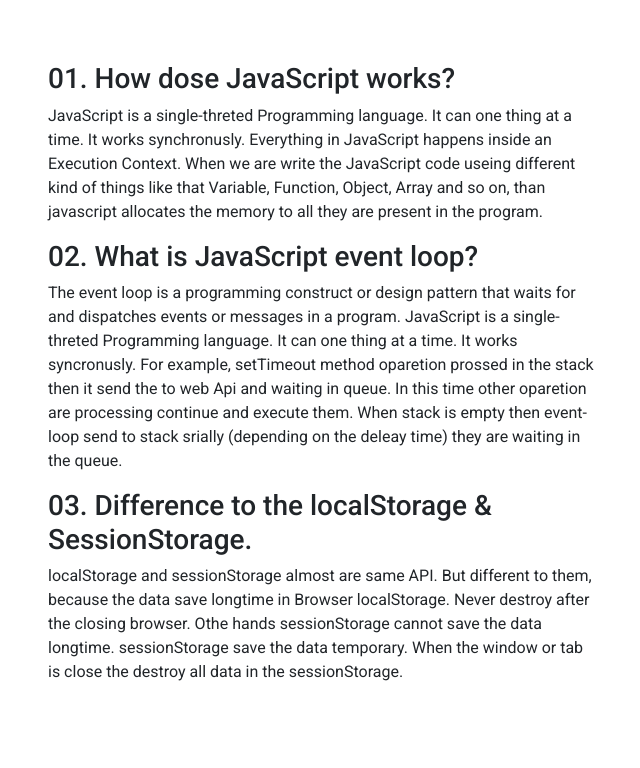
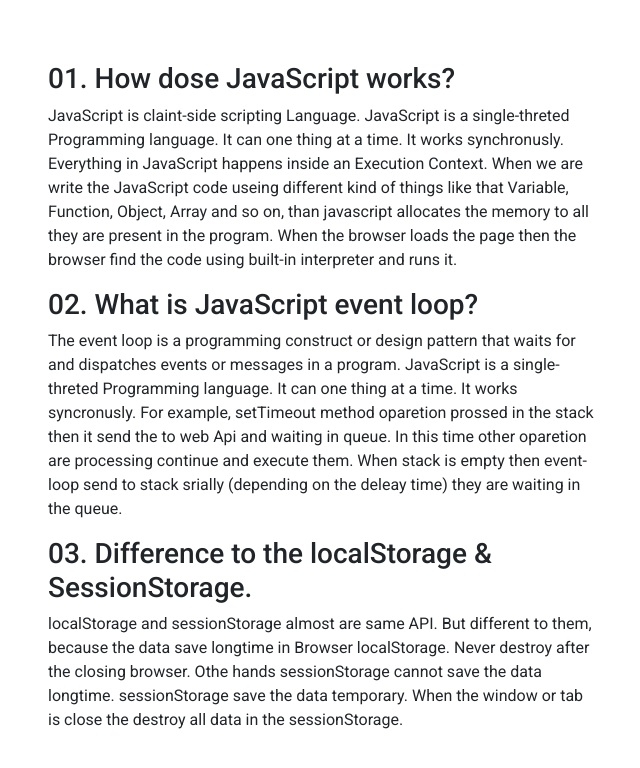
Before and after one commit to Ramash3828/insta-shohor, a plain HTML site: page index.html in a window 1280 px wide. Shown: the part 1534-2302 px from the top of the page, without its empty margins (319-959 px from the left). Drawn offline with nearby package versions, Linux system fonts and the light colour scheme.

Commit message:
add the answer

```diff
--- a/index.html
+++ b/index.html
@@ -96,6 +96,7 @@
                         <div class="qestion-answer mb-3">
                             <h3>01. How dose JavaScript works?</h3>
                             <p>
+                                JavaScript is claint-side scripting Language.
                                 JavaScript is a single-threted Programming
                                 language. It can one thing at a time. It works
                                 synchronusly. Everything in JavaScript happens
@@ -104,6 +105,9 @@
                                 things like that Variable, Function, Object,
                                 Array and so on, than javascript allocates the
                                 memory to all they are present in the program.
+                                When the browser loads the page then the browser
+                                find the code using built-in interpreter and
+                                runs it.
                             </p>
                         </div>
                         <div class="qestion-answer mb-3">
```
